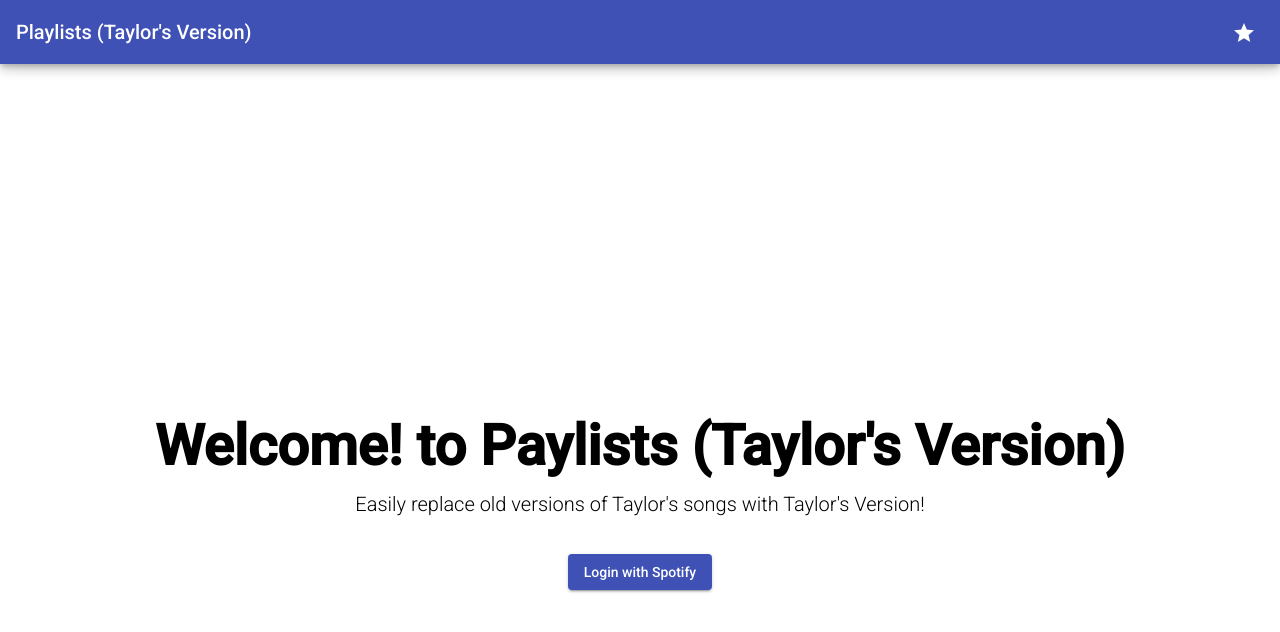
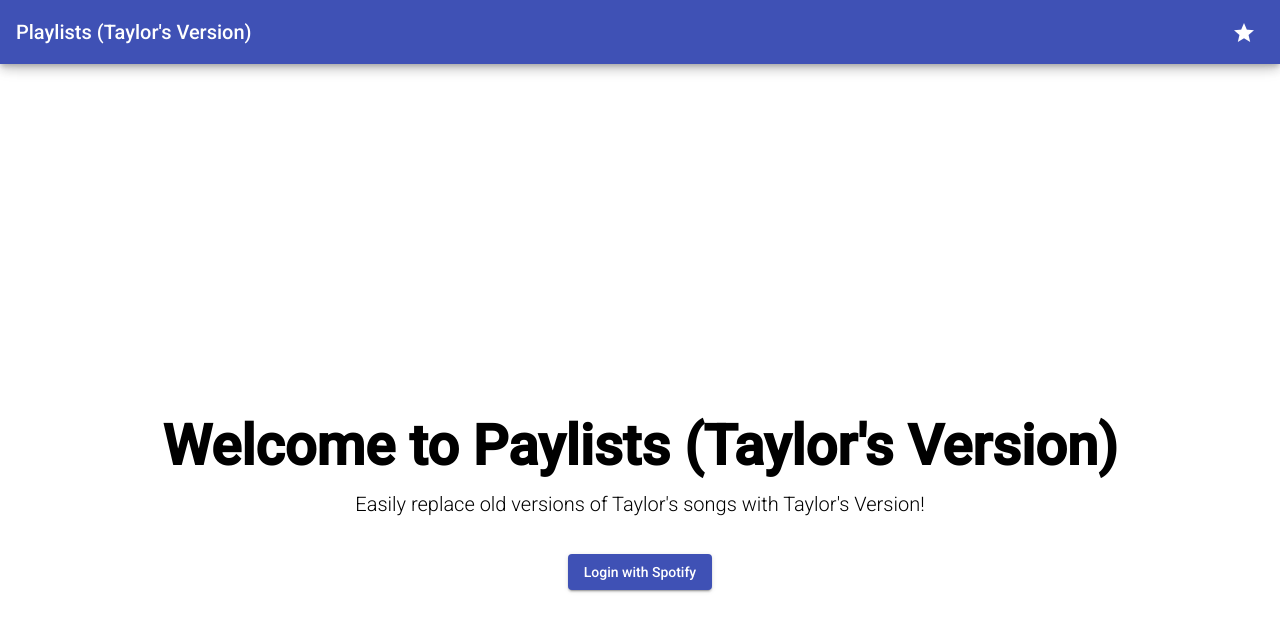
Before and after one commit to codekrafter/playlists-taylors-version, an Angular app: page / in a window 1280 px wide. Shown: the top 632 px of the page. Built offline with nearby package versions, Linux system fonts and the light colour scheme.

Commit message:
Fix title page typo

```diff
--- a/src/app/pages/home/home.component.html
+++ b/src/app/pages/home/home.component.html
@@ -2,7 +2,7 @@
 
 <div class="page-content">
   <div *ngIf="loggedIn; else login">
-    <h1>Welcome! to Paylists (Taylor's Version)</h1>
+    <h1>Welcome to Paylists (Taylor's Version)</h1>
     <h2>
       Easily replace old versions of Taylor's songs with Taylor's Version!
     </h2>
@@ -12,7 +12,7 @@
   </div>
   <ng-template #login>
     <div class="login">
-      <h1 class="mat-h1">Welcome! to Paylists (Taylor's Version)</h1>
+      <h1 class="mat-h1">Welcome to Paylists (Taylor's Version)</h1>
       <h2>
         Easily replace old versions of Taylor's songs with Taylor's Version!
       </h2>
```
